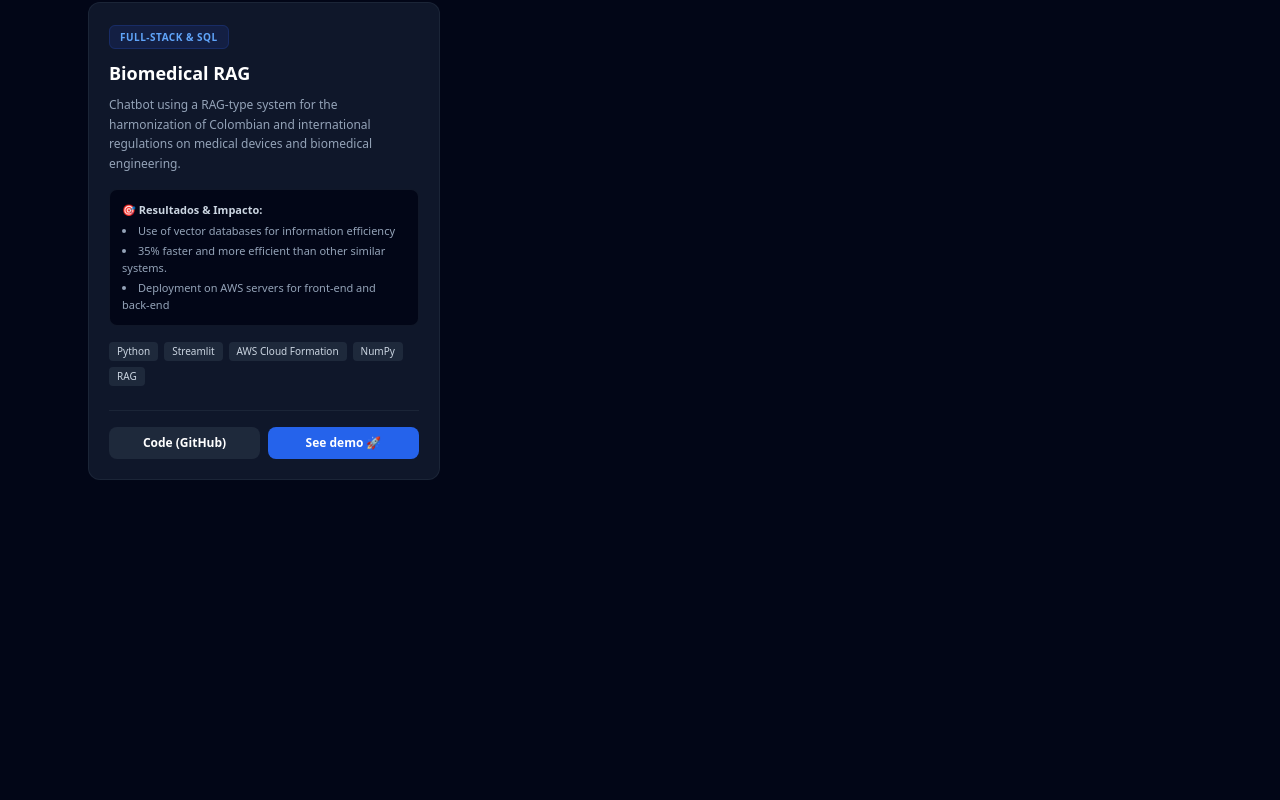
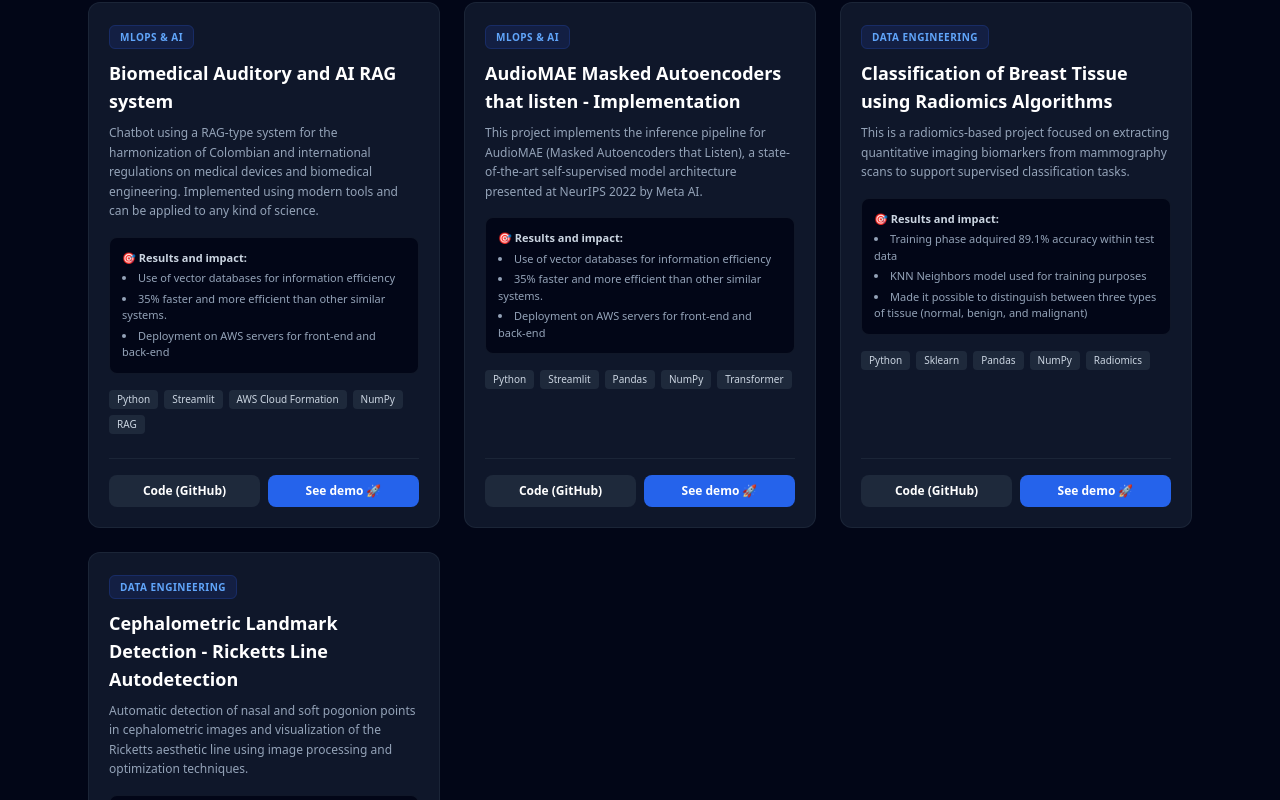
Before and after one commit to seba39399/Portfolio-JuanPe-a, a Next.js app: page / in a window 1280 px wide. Shown: the part 1020-1820 px from the top of the page. Before the commit the page ends 1548 px from the top, so only its background shows below. Built offline with nearby package versions, Linux system fonts and the light colour scheme.

Commit message:
new commit fixes and add projects to the catalog

```diff
--- a/next.config.mjs
+++ b/next.config.mjs
@@ -4,7 +4,7 @@ const nextConfig = {
   images: {
     unoptimized: true,
   },
-  basePath: "/Portfolio-JuanPe-a",
+  basePath: "" /*/Portfolio-JuanPe-a* */,
 };
 
 export default nextConfig;
--- a/src/components/ProjectCatalog.tsx
+++ b/src/components/ProjectCatalog.tsx
@@ -75,7 +75,7 @@ export function ProjectCatalog() {
 
               <div className="mb-4 bg-slate-950 p-3 rounded-lg border border-slate-800/50">
                 <p className="text-[11px] font-semibold text-slate-300 mb-1">
-                  🎯 Resultados & Impacto:
+                  🎯 Results and impact:
                 </p>
                 <ul className="list-disc list-inside text-[11px] text-slate-400 space-y-1">
                   {project.metrics.map((m, i) => (
--- a/src/data/projects.ts
+++ b/src/data/projects.ts
@@ -44,7 +44,7 @@ export const projectsData: Project[] = [
       "Generation of advanced reports in PDF format about patients",
     ],
     demoType: "iframe",
-    demoUrl: "https://streamlit.io", // Cambiar por el link de tu Streamlit
+    demoUrl: "https://streamlit.io",
     githubUrl: "https://github.com/miguelfrancor01/App_PhysicalRecovery",
   },
   {
@@ -64,10 +64,10 @@ export const projectsData: Project[] = [
   },
   {
     id: "Biomedical-RAG",
-    title: "Biomedical RAG",
+    title: "Biomedical Auditory and AI RAG system",
     shortDescription:
-      "Chatbot using a RAG-type system for the harmonization of Colombian and international regulations on medical devices and biomedical engineering.",
-    category: "Full-Stack & SQL",
+      "Chatbot using a RAG-type system for the harmonization of Colombian and international regulations on medical devices and biomedical engineering. Implemented using modern tools and can be applied to any kind of science.",
+    category: "MLOps & AI",
     tags: ["Python", "Streamlit", "AWS Cloud Formation", "NumPy", "RAG"],
     metrics: [
       "Use of vector databases for information efficiency",
@@ -78,4 +78,55 @@ export const projectsData: Project[] = [
     demoUrl: "https://www.loom.com/embed/04250c05b8884e3ba5cf3213829333a7",
     githubUrl: "https://github.com/seba39399/Biomedical-RAG",
   },
+  {
+    id: "Audio-MAE",
+    title: "AudioMAE Masked Autoencoders that listen - Implementation",
+    shortDescription:
+      "This project implements the inference pipeline for AudioMAE (Masked Autoencoders that Listen), a state-of-the-art self-supervised model architecture presented at NeurIPS 2022 by Meta AI.",
+    category: "MLOps & AI",
+    tags: ["Python", "Streamlit", "Pandas", "NumPy", "Transformer"],
+    metrics: [
+      "Use of vector databases for information efficiency",
+      "35% faster and more efficient than other similar systems.",
+      "Deployment on AWS servers for front-end and back-end",
+    ],
+    demoType: "video",
+    demoUrl: "https://www.loom.com/embed/04250c05b8884e3ba5cf3213829333a7",
+    githubUrl:
+      "https://github.com/seba39399/Audio-Mae-Implementation/tree/main",
+  },
+  {
+    id: "AI-Mammography",
+    title: "Classification of Breast Tissue using Radiomics Algorithms",
+    shortDescription:
+      "This is a radiomics-based project focused on extracting quantitative imaging biomarkers from mammography scans to support supervised classification tasks.",
+    category: "Data Engineering",
+    tags: ["Python", "Sklearn", "Pandas", "NumPy", "Radiomics"],
+    metrics: [
+      "Training phase adquired 89.1% accuracy within test data",
+      "KNN Neighbors model used for training purposes",
+      "Made it possible to distinguish between three types of tissue (normal, benign, and malignant)",
+    ],
+    demoType: "video",
+    demoUrl: "https://www.loom.com/embed/04250c05b8884e3ba5cf3213829333a7",
+    githubUrl:
+      "https://github.com/seba39399/Medical-Image-Analysis-with-AI-Mammography",
+  },
+  {
+    id: "Landmark-Detection",
+    title: "Cephalometric Landmark Detection - Ricketts Line Autodetection",
+    shortDescription:
+      "Automatic detection of nasal and soft pogonion points in cephalometric images and visualization of the Ricketts aesthetic line using image processing and optimization techniques.",
+    category: "Data Engineering",
+    tags: ["Python", "DICOM", "Pandas", "NumPy", "Sklearn", "OpenCV"],
+    metrics: [
+      "Identification of anatomical points of interest within a margin of error of 3 mm",
+      "Automatic method with low RAM usage and no AI model integrated",
+      "Dental practice using traditional computer vision",
+    ],
+    demoType: "video",
+    demoUrl: "https://www.loom.com/embed/04250c05b8884e3ba5cf3213829333a7",
+    githubUrl:
+      "https://github.com/seba39399/Cephalometric-Landmark-Detection-Image-Processing/tree/main",
+  },
 ];
```
